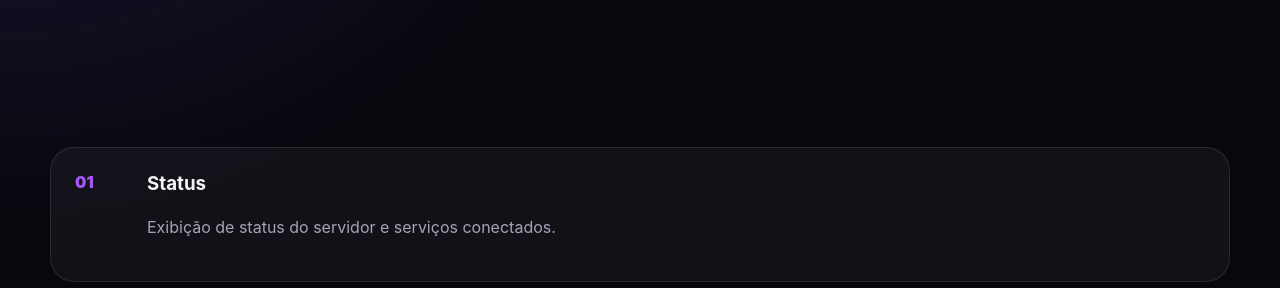
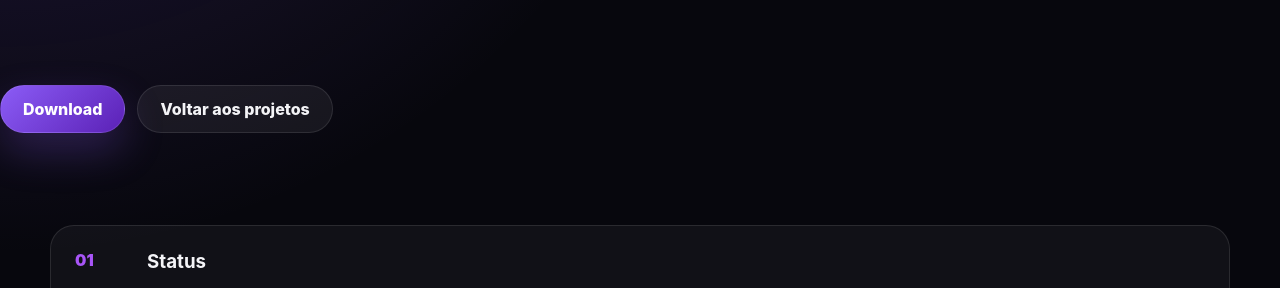
Before and after one commit to ZTRCOMPANY1/SITE-ZTR-COMPANY-STUDIO, a plain HTML site: page projetos/launcherdaztr/index.html in a window 1280 px wide. Shown: the part 468-756 px from the top of the page. Drawn offline with nearby package versions, Linux system fonts and the light colour scheme; no server answers.

Commit message:
çgljkfdgokfd

```diff
--- a/projetos/launcherdaztr/index.html
+++ b/projetos/launcherdaztr/index.html
@@ -21,6 +21,13 @@
       Ferramenta criada para centralizar acesso ao jogo, notícias, status,
       notificações, links oficiais e recursos do ecossistema ZTR.
     </p>
+  </section>
+
+
+    <div class="hero-actions">
+      <a class="btn primary" href="https://ztrcompany.site/downloads">Download</a>
+      <a class="btn ghost" href="../../projetos/">Voltar aos projetos</a>
+    </div>
   </section>
 
   <section class="section">
```
Also changed, not shown: projetos/race-low-poly/index.html (+1 -1 lines).
